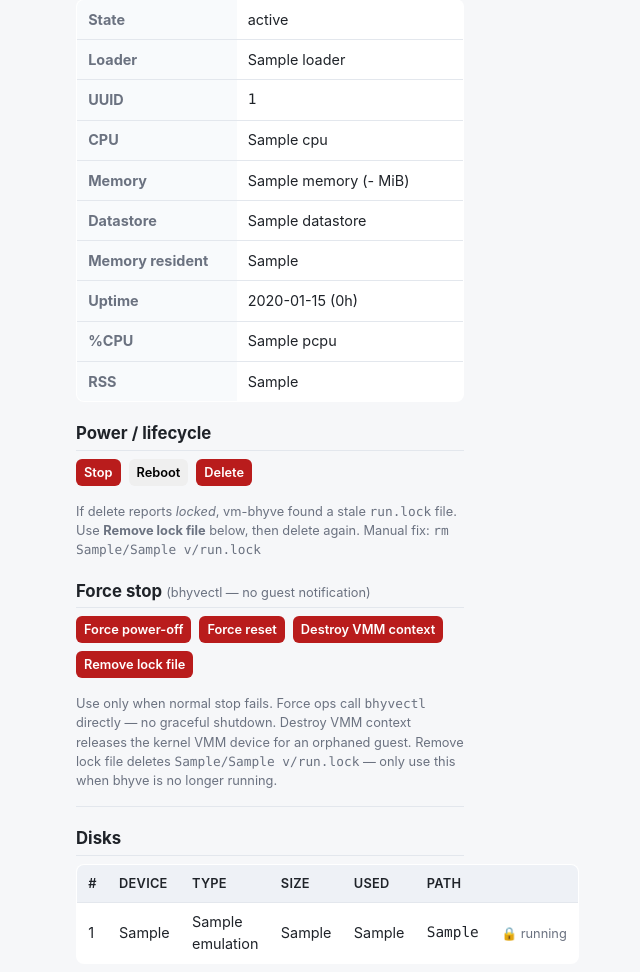
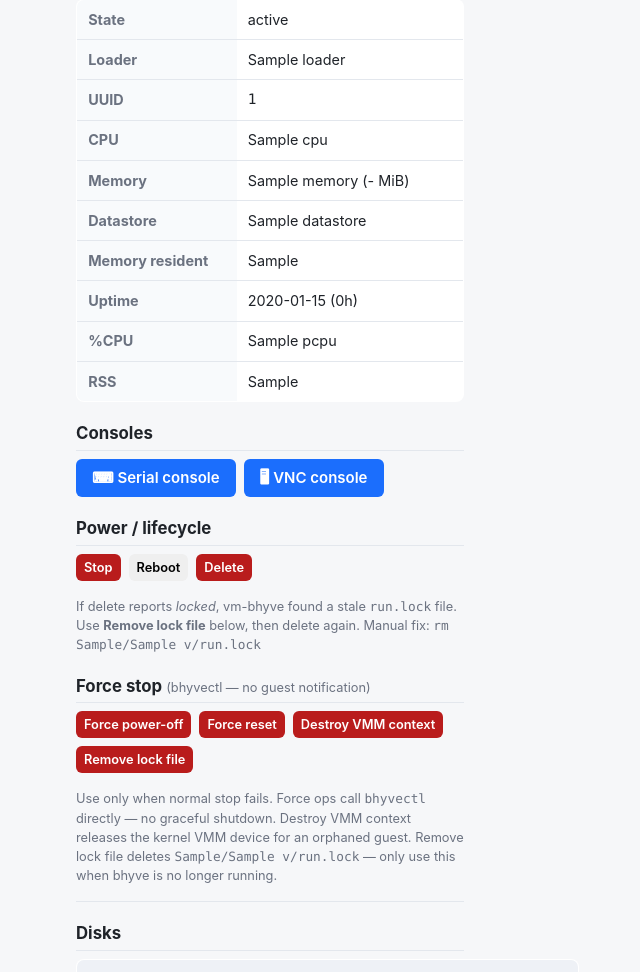
Before and after one commit to failedrequest/html-vm, a Python web app: template templates/vm_detail.html in a window 1280 px wide. Shown: the part 157-1129 px from the top of the page, without its empty margins (370-1010 px from the left). Run offline with Jinja, Linux system fonts and the light colour scheme; the template is opened without the code that fills it: most values are stand-ins (such as "Sample title", 1, 10 or a date in 2020).

Commit message:
ui: add Consoles section to vm_detail above Power/lifecycle
Serial console and VNC console buttons shown when VM is running,
note shown when stopped.

```diff
--- a/templates/vm_detail.html
+++ b/templates/vm_detail.html
@@ -24,6 +24,17 @@
   <tr><th>%CPU</th><td>{{ v.pcpu or '-' }}</td></tr>
   <tr><th>RSS</th><td>{{ v.rss_human or '-' }}</td></tr>
 </table>
+
+{# ────────────────── Consoles ────────────────── #}
+<h2>Consoles</h2>
+<div class="actions">
+  {% if v.running %}
+  <a href="{{ url_for('vm_console', name=v.name) }}" class="button primary">⌨ Serial console</a>
+  <a href="{{ url_for('vm_vnc_console', name=v.name) }}" class="button primary">🖥 VNC console</a>
+  {% else %}
+  <p class="note">VM must be running to open a console.</p>
+  {% endif %}
+</div>
 
 {# ────────────────── Lifecycle ────────────────── #}
 <h2>Power / lifecycle</h2>
```
